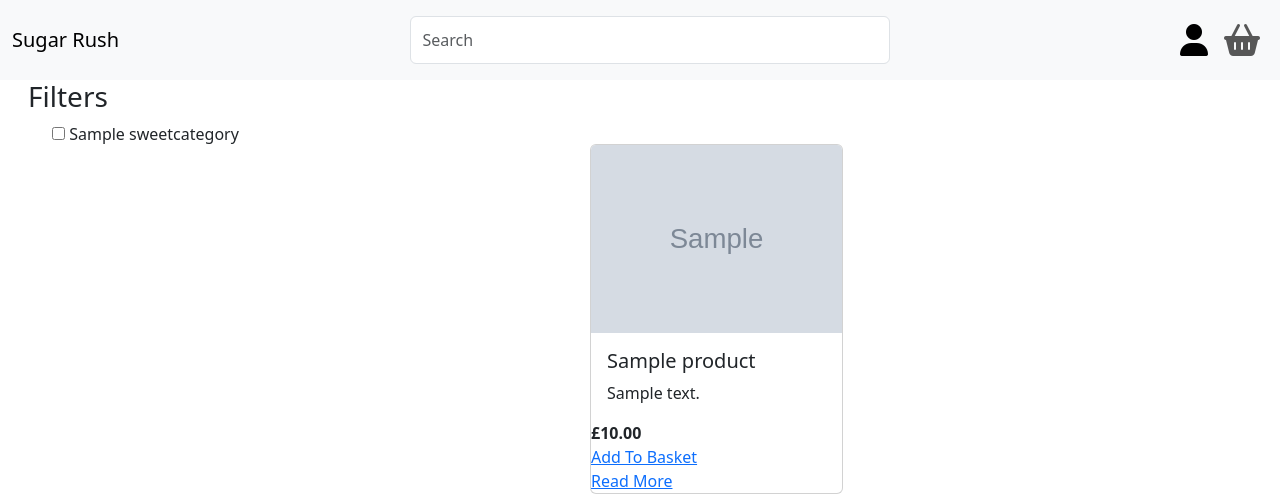
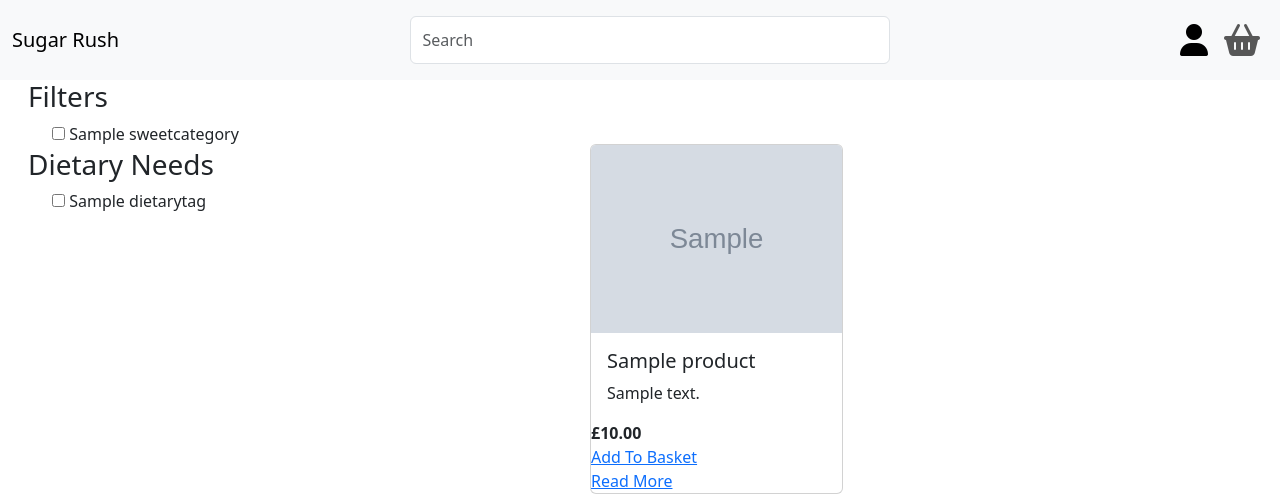
Before and after one commit to HarrisonT1/Portfolio-Project-5, a Django app: page /products/products/ in a window 1280 px wide. Shown: the top 500 px of the page. Run offline with Django 4.2, Linux system fonts and the light colour scheme; tables that the repository leaves empty hold one stand-in row (values such as "Sample post"); grey boxes marked "Sample" are stand-in pictures; some libraries are stand-ins or nearby versions.

Commit message:
Added dietary tag filters

```diff
--- a/products/models.py
+++ b/products/models.py
@@ -25,6 +25,16 @@ class SweetCategory(models.Model):
 class DietaryTag(models.Model):
 
     name = models.CharField(max_length=255, unique=True)
+    slug = models.SlugField(max_length=255, blank=True)
+
+    def save(self, *args, **kwargs):
+        """
+        A function to automatically create a slug name
+        for cleaner urls and database sorting
+        """
+        if not self.slug:
+            self.slug = slugify(self.name)
+        super().save(*args, **kwargs)
 
     def __str__(self):
         return self.name
@@ -58,3 +68,6 @@ class Product(models.Model):
         if not self.slug:
             self.slug = slugify(self.name)
         super().save(*args, **kwargs)
+
+    def __str__(self):
+        return self.name
--- a/products/templates/products/product-list.html
+++ b/products/templates/products/product-list.html
@@ -8,8 +8,17 @@
                     <h3>Filters</h3>
                     {% for category in categories %}
                         <div class="form-check">
-                            <input type="checkbox" id="category-{{ category.id }}" value="{{ category.slug }}">
+                            <input type="checkbox" id="category-{{ category.id }}" value="{{ category.slug }}" name="category">
                             <label for="category-{{ category.id }}">{{ category.name }}</label>
+                        </div>
+                    {% endfor %}
+                </form>
+                <form method="GET">
+                    <h3>Dietary Needs</h3>
+                    {% for tag in dietary_tags %}
+                        <div class="form-check">
+                            <input type="checkbox" id="tag-{{ tag.id }}" value="{{ tag.slug }}" name="dietary_tag">
+                            <label for="tag-{{ tag.id }}">{{ tag.name }}</label>
                         </div>
                     {% endfor %}
                 </form>
--- a/products/views.py
+++ b/products/views.py
@@ -8,7 +8,9 @@ from .models import SweetCategory, DietaryTag, Product
 def all_products(request):
     products = Product.objects.all()
     categories = SweetCategory.objects.all()
+    dietary_tags = DietaryTag.objects.all()
 
+    selected_dietary_tags = []
     query = None
     search_categories = None
 
@@ -22,13 +24,21 @@ def all_products(request):
 
     if 'category' in request.GET:
         search_categories = request.GET['category'].lower().split(',')
-        products = products.filter(sweet_category__slug__in=search_categories)
+        products = products.filter(
+            sweet_category__slug__in=search_categories).distinct()
+
+    if 'dietary_tag' in request.GET:
+        selected_dietary_tags = request.GET.getlist('dietary_tag')
+        products = products.filter(
+            dietary_tags__slug__in=selected_dietary_tags).distinct()
 
     context = {
+        'dietary_tags': dietary_tags,
         'products': products,
         'search': query,
         'searched_categories': search_categories,
         'categories': categories,
+        'selected_dietary_tags': selected_dietary_tags,
     }
 
     return render(request, 'products/product-list.html', context)
```
Also changed, not shown: products/migrations/0008_dietarytag_slug.py (added).
